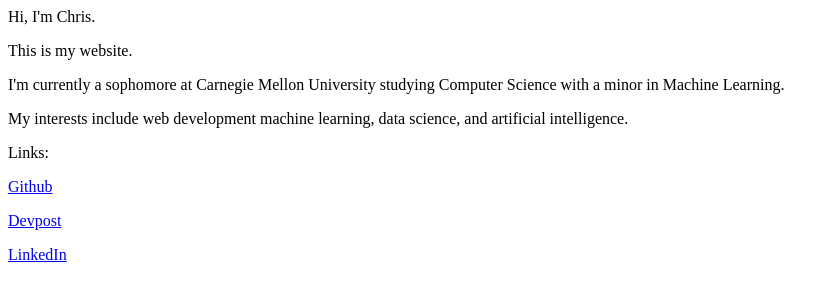
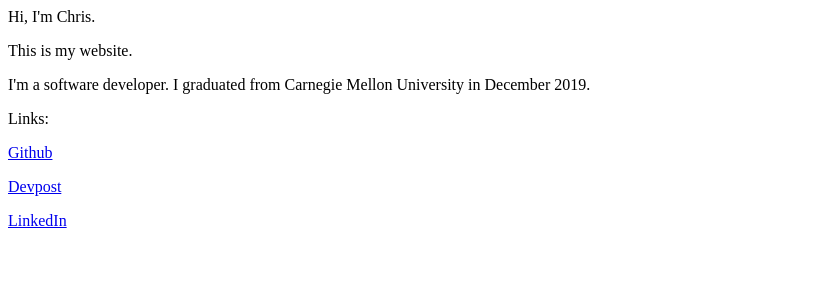
Before and after one commit to Christopher312/Christopher312.github.io, a plain HTML site: page index.html in a window 1280 px wide. Shown: the whole page, without its empty margins (0-836 px from the left). Drawn offline with Linux system fonts and the light colour scheme.

Commit message:
Update index.html

```diff
--- a/index.html
+++ b/index.html
@@ -4,9 +4,7 @@
 
 	<p>This is my website.</p>
 
-	<p>I'm currently a sophomore at Carnegie Mellon University studying Computer Science with a minor in Machine Learning.</p>
-
-	<p>My interests include web development machine learning, data science, and artificial intelligence.</p>
+	<p>I'm a software developer. I graduated from Carnegie Mellon University in December 2019.</p>
 
 	<p>Links:</p>
 
```
